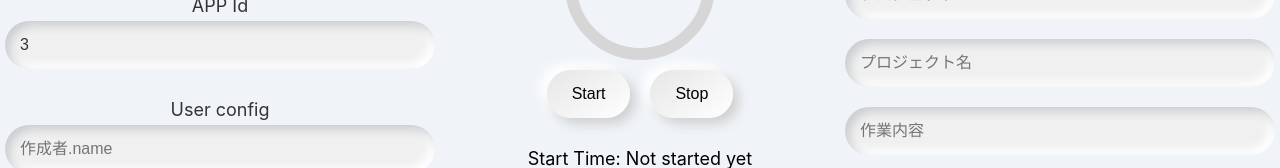
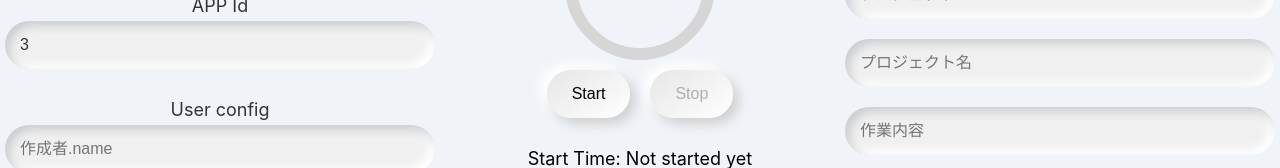
Before and after one commit to yukichi0324/Project-Timer, a React (Create React App) app: page / in a window 1280 px wide. Shown: the part 329-497 px from the top of the page. Built offline with nearby package versions, Linux system fonts and the light colour scheme.

Commit message:
ボタンの非活性の切り替え

```diff
--- a/src/App.tsx
+++ b/src/App.tsx
@@ -382,8 +382,13 @@ const App: React.FC = () => {
           />
         </CircleContainer>
         <ButtonArea>
-          <Button onClick={startTimer}>Start</Button>
-          <Button onClick={isStopped ? resetTimer : stopTimer}>
+          <Button onClick={startTimer} disabled={isRunning}>
+            Start
+          </Button>
+          <Button
+            onClick={isStopped ? resetTimer : stopTimer}
+            disabled={!isRunning && !isStopped}
+          >
             {isStopped ? "Reset" : "Stop"}
           </Button>
         </ButtonArea>
@@ -401,7 +406,9 @@ const App: React.FC = () => {
               onChange={(e) => setInputDuration(e.target.value)}
               placeholder="分 単位"
             />
-            <Button onClick={handleDurationChange}>設定</Button>
+            <Button onClick={handleDurationChange} disabled={isRunning || isStopped}>
+              設定
+            </Button>
           </div>
         </CenterDisplay>
       </Center>
```
